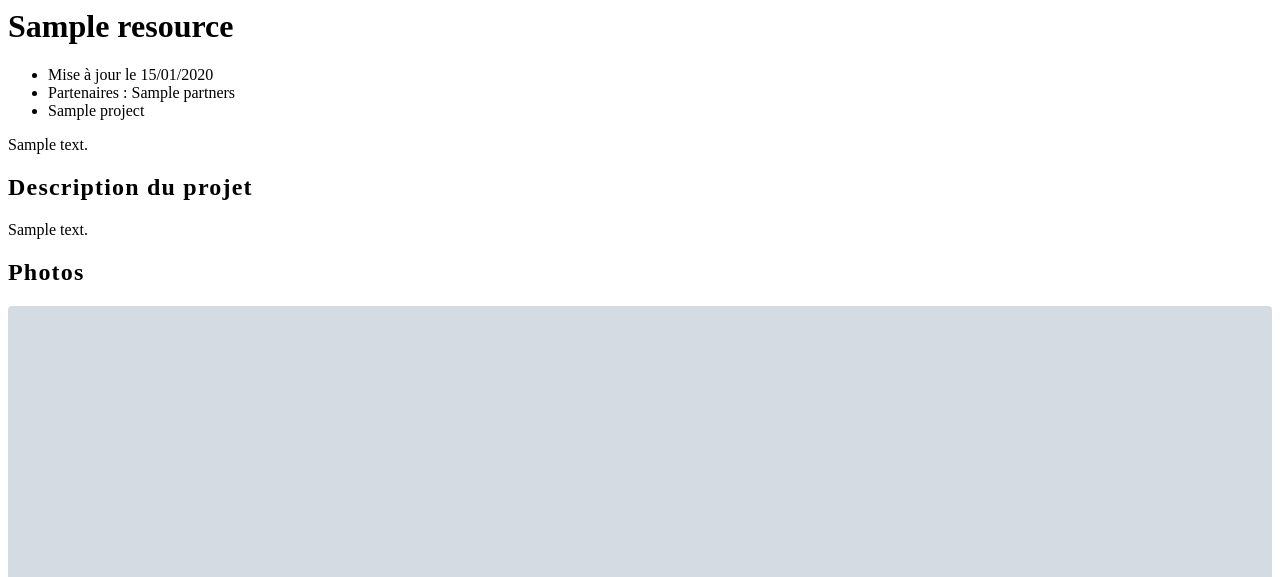
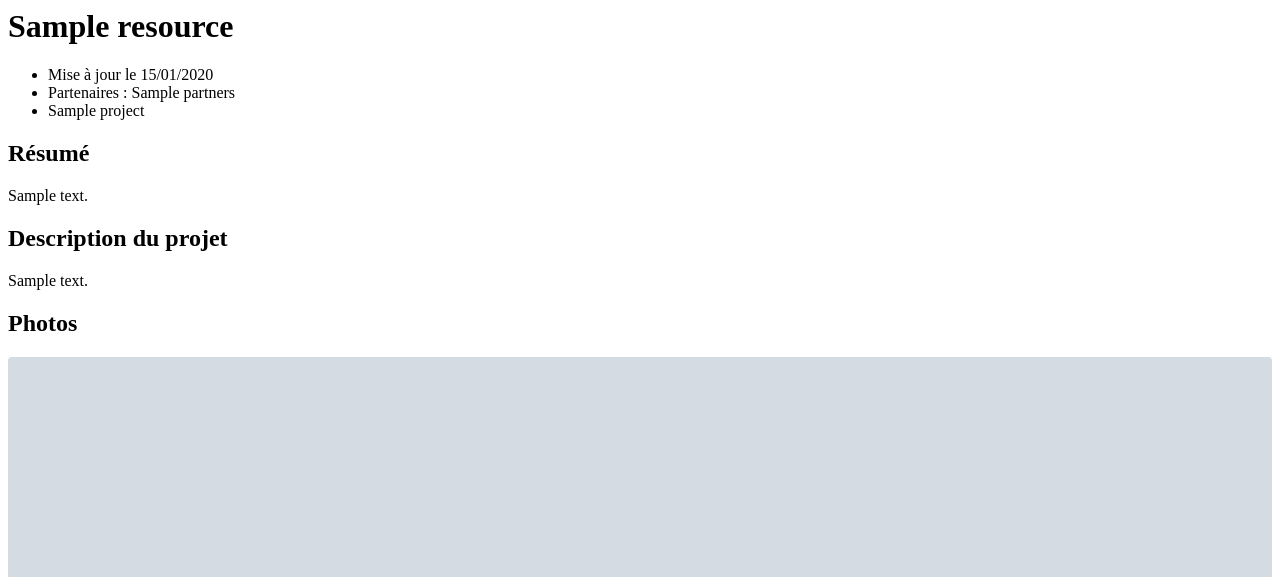
Before and after one commit to betagouv/recoco-plugins-mi-depafi, a Django app: template plugin_mi_depafi/templates/plugin_mi_depafi/realisation_detail.html in a window 1280 px wide. Shown: the top 577 px of the page. Run offline with Django 3.2, Linux system fonts and the light colour scheme; the template is opened without the code that fills it: most values are stand-ins (such as "Sample title", 1, 10 or a date in 2020); grey boxes marked "Sample" are stand-in pictures.

Commit message:
[feat] add css class to right column elements

```diff
--- a/plugin_mi_depafi/templates/plugin_mi_depafi/realisation_detail.html
+++ b/plugin_mi_depafi/templates/plugin_mi_depafi/realisation_detail.html
@@ -26,26 +26,31 @@
         </ul>
     </div>
 
+    <div class="realisation-modal__content--column">
+
         <!-- Resource summary -->
         {% if realisation.resource.summary %}
-    <p class="fr-mb-4w">{{ realisation.resource.summary }}</p>
+        <section class="fr-mb-3w">
+            <h2 class="realisation-modal__content--title">Résumé</h2>
+            <p class="fr-mb-0">{{ realisation.resource.summary }}</p>
+        </section>
         {% endif %}
 
         <!-- Description -->
         {% if realisation.description %}
-    <section class="fr-mb-4w">
-        <h2 class="fr-h6 text-uppercase fr-mb-2w" style="letter-spacing: .05em;">Description du projet</h2>
-        <div class="fr-text--sm">
-            {{ realisation.description_rendered|safe }}
-        </div>
+        <section class="fr-mb-3w">
+            <h2 class="realisation-modal__content--title">Description du projet</h2>
+            <p class="fr-mb-0">{{ realisation.description_rendered|safe }}</p>
         </section>
         {% endif %}
+
+    </div>
 
     <!-- Photos -->
     {% with photos=realisation.photos.all %}
     {% if photos %}
     <section>
-        <h2 class="fr-h6 text-uppercase fr-mb-2w" style="letter-spacing: .05em;">Photos</h2>
+        <h2 class="realisation-modal__content--title">Photos</h2>
         <div class="fr-grid-row fr-grid-row--gutters">
             {% for photo in photos %}
             <div class="fr-col-6">
```
Also changed, not shown: plugin_mi_depafi/css/fragments/realisation-modal.scss (+14 -0 lines). Lines whose indentation alone changed are shown as unchanged.
